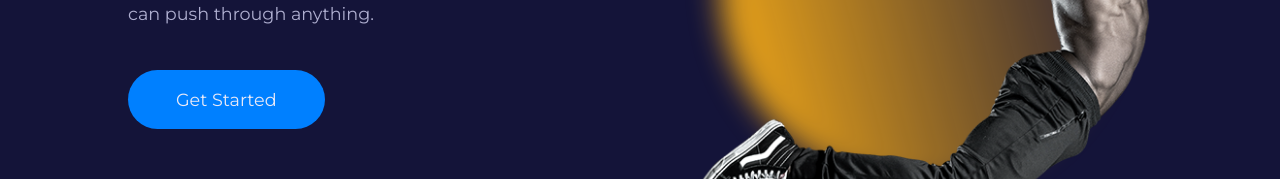
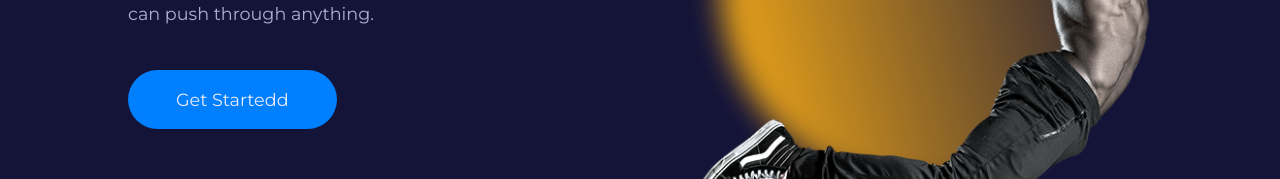
Before and after one commit to Eddysam2000/XP-Fitness, a React (Create React App) app: page / in a window 1280 px wide. Shown: the part 461-640 px from the top of the page. Built offline with nearby package versions, Linux system fonts and the light colour scheme.

Commit message:
header updated

```diff
--- a/src/components/MainHeader.jsx
+++ b/src/components/MainHeader.jsx
@@ -11,7 +11,7 @@ const MainHeader = () => {
           <p>
           The hard days are the best because that's when champions are made, so if you push through, you can push through anything.
           </p>
-          <Link to="/plans" className='btn lg'>Get Started</Link>
+          <Link to="/plans" className='btn lg'>Get Startedd</Link>
         </div>
         <div className="main_header-right">
           <div className="main_header-circle"></div>
```
